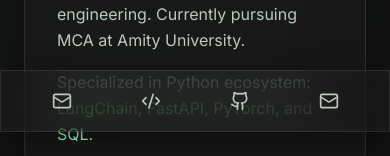
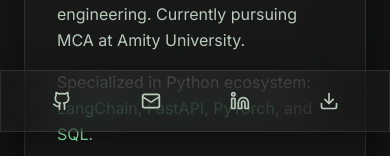
Before and after one commit to satyamverma21/Portfolio, a React (Vite) app: page / in a window 390 px wide. Shown: the part 712-868 px from the top of the page. Built offline with nearby package versions, Linux system fonts and the light colour scheme.

Commit message:
update mobile bar links

```diff
--- a/src/components/ProfileCard.tsx
+++ b/src/components/ProfileCard.tsx
@@ -6,21 +6,29 @@ import {
   Send,
   Code2,
   Database,
+  DownloadIcon,
+  Heading
 } from "lucide-react";
 import { motion } from "motion/react";
 import { SOCIALS } from '../portfolio';
 import profileImg from '@/src/assets/profile.png';
 import resume from '@/src/assets/resume.pdf'
 
-const SOCIAL_LINKS = SOCIALS.map((s) => {
+
+const ALL_SOCIAL_LINKS = SOCIALS.map((s) => {
   let icon: any = Mail;
-  if (s.label === 'Kaggle') icon = Database;
-  if (s.label === 'HackerRank') icon = Code2;
+  if (s.label === 'Leetcode') icon = Code2;
+  if (s.label === 'HackerRank') icon = Heading;
   if (s.label === 'GitHub') icon = Github;
   if (s.label === 'LinkedIn') icon = Linkedin;
   if (s.label === 'Email') icon = Mail;
+  if (s.label === 'Resume') icon = DownloadIcon;
   return { icon, href: s.href, label: s.label };
 });
+
+const SOCIAL_LINKS = ALL_SOCIAL_LINKS.slice(0, 5)
+const MOBILE_SOCIAL_LINKS = ALL_SOCIAL_LINKS.slice(2, 6)
+
 
 export default function ProfileCard() {
   return (
@@ -134,7 +142,7 @@ export default function ProfileCard() {
         transition={{ duration: 0.5 }}
         className="fixed bottom-0 left-0 right-0 lg:hidden z-40 glass-panel border-t border-white/10 px-4 py-3 flex justify-around items-center"
       >
-        {SOCIAL_LINKS.slice(0, 4).map((social, i) => (
+        {MOBILE_SOCIAL_LINKS.map((social, i) => (
           <motion.a
             key={i}
             href={social.href}
--- a/src/portfolio.ts
+++ b/src/portfolio.ts
@@ -4,8 +4,8 @@ import sqlchatbotImg from '@/src/assets/sqlchatbot.png';
 import resumeImg from '@/src/assets/resume.png';
 import florasenseImg from '@/src/assets/florasense.png';
 import plantpalImg from '@/src/assets/plantpal.png';
-import algotradingImg from '@/src/assets/algotrading.png';
 import kedar from '@/src/assets/kedar.png'
+import resume from '@/src/assets/resume.pdf'
 
 export const NAME = 'Satyam Verma';
 
@@ -15,6 +15,7 @@ export const SOCIALS = [
   { label: 'GitHub', href: 'https://github.com/satyamverma21' },
   { label: 'Email', href: 'mailto:satyamverma2122004@gmail.com' },
   { label: 'LinkedIn', href: 'https://linkedin.com/in/satyam-verma-linkdin' },
+  { label: 'Resume', href: resume },
 ];
 
 export const PROJECTS = [
```
Also changed, not shown: 3 other files (tests, documents, lock files or other folders).
